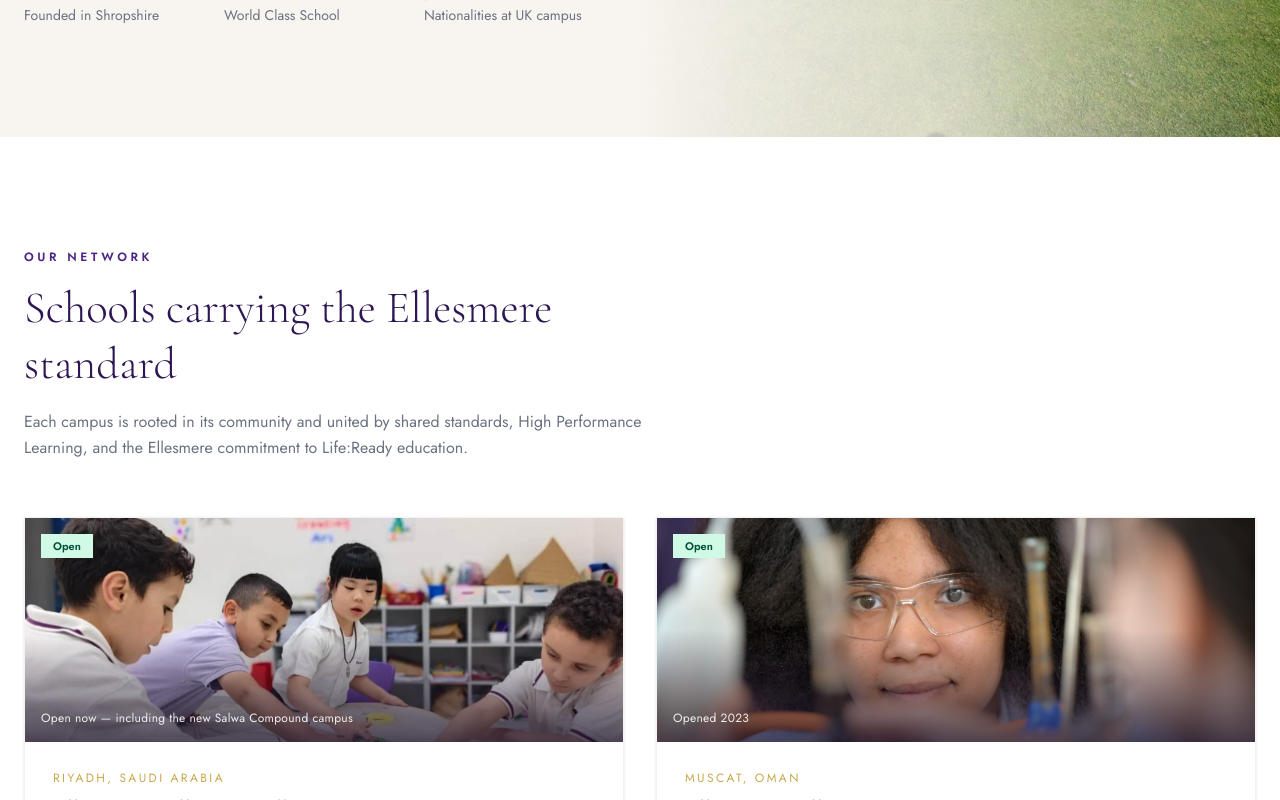
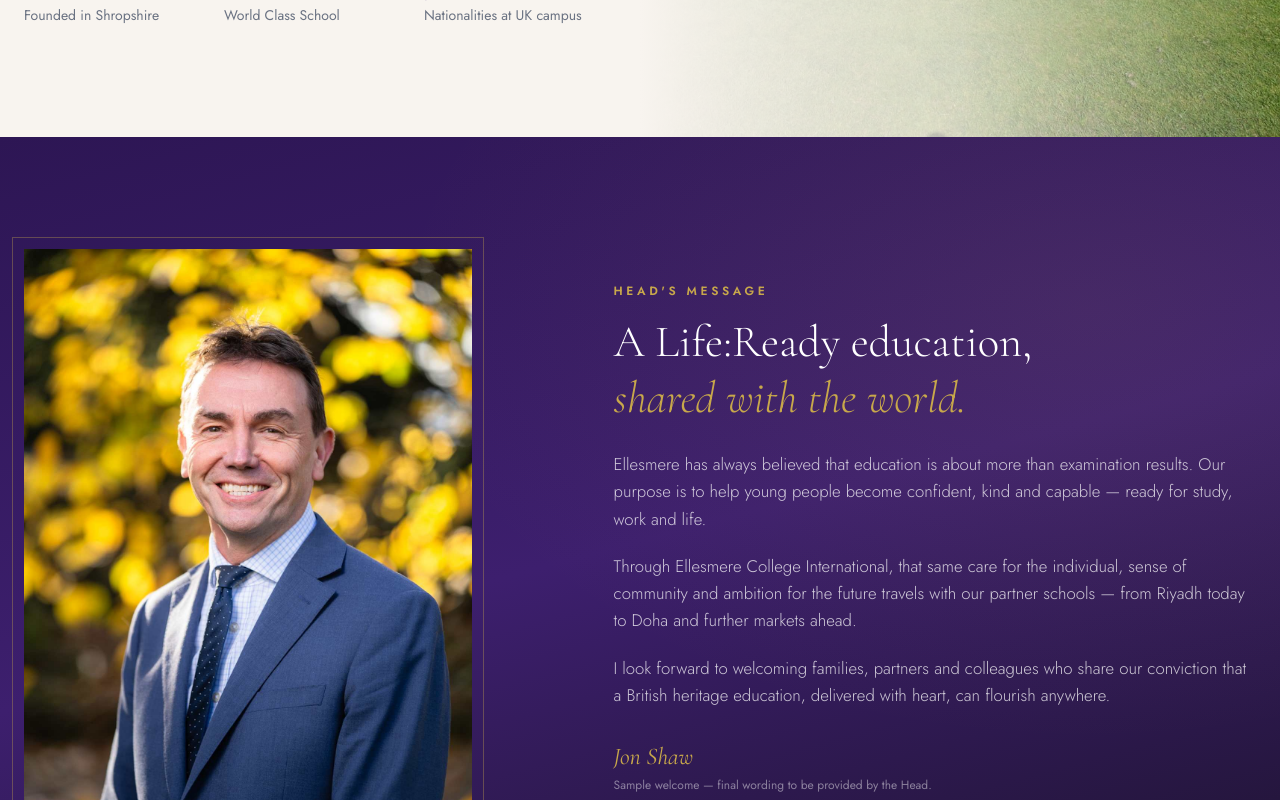
Before and after one commit to wigsbury-ui/eci-platform, a Next.js app: page / in a window 1280 px wide. Shown: the part 1400-2200 px from the top of the page. Built offline with nearby package versions, Linux system fonts and the light colour scheme.

Commit message:
Wire Head's message section into the homepage
Co-authored-by: wigsbury-ui <wigsbury-ui@users.noreply.github.com>

```diff
--- a/app/page.tsx
+++ b/app/page.tsx
@@ -1,6 +1,7 @@
 import PublicNav from '@/components/PublicNav'
 import HeroSection from '@/components/HeroSection'
 import AboutSection from '@/components/AboutSection'
+import HeadsMessageSection from '@/components/HeadsMessageSection'
 import SchoolsSection from '@/components/SchoolsSection'
 import ExpansionSection from '@/components/ExpansionSection'
 import PartnershipSection from '@/components/PartnershipSection'
@@ -13,6 +14,7 @@ export default function HomePage() {
       <PublicNav />
       <HeroSection />
       <AboutSection />
+      <HeadsMessageSection />
       <SchoolsSection />
       <ExpansionSection />
       <PartnershipSection />
```
